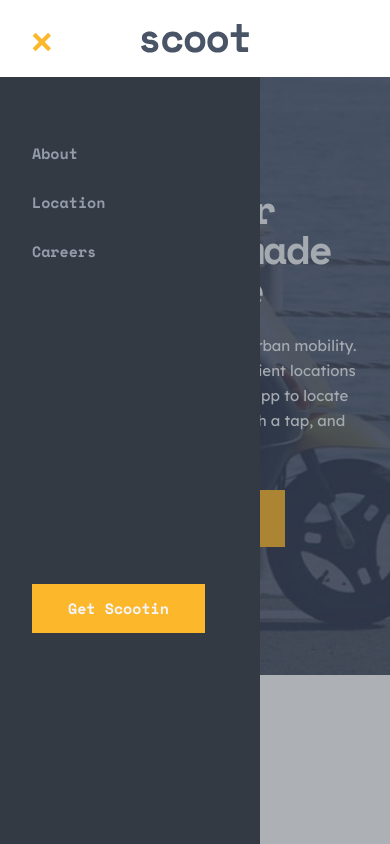
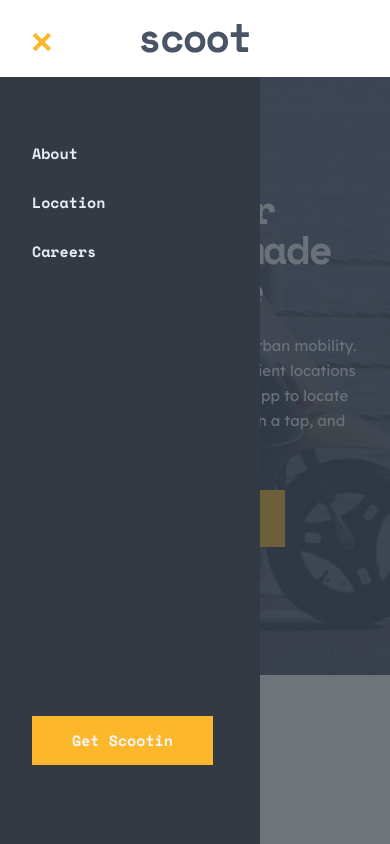
Before and after one commit to lastiwan89/scott-web-app, a Next.js app: page / in a window 390 px wide. Both pictures are taken after a click on the element 42 px from the left and 40 px from the top of the page. Shown: the top 844 px of the page. Built offline with nearby package versions, Linux system fonts and the light colour scheme.

Commit message:
footer link & wasureta no text cl on navbar

```diff
--- a/src/components/footer.tsx
+++ b/src/components/footer.tsx
@@ -28,9 +28,9 @@ export default function Footer() {
       </div>
       <div className="flex flex-col items-center gap-10 bg-grey-darker px-8 py-16 md:flex-row md:justify-between md:py-9 lg:px-40">
         <div className="flex flex-col items-center gap-10 md:flex-row md:gap-x-14">
-          <div>
+          <Link className="" href="/">
             <Logo type="footer" />
-          </div>
+          </Link>
           <div className="flex flex-col items-center gap-4 font-mono md:flex-row md:gap-8">
             <Link
               className="font-mono text-15 font-bold capitalize text-grey-dimmed"
--- a/src/components/navbar.tsx
+++ b/src/components/navbar.tsx
@@ -68,27 +68,27 @@ export default function Navbar() {
 
       {/* overlay nav */}
       <div
-        className={`${open ? "fixed" : "hidden"} top-[77px] h-full w-full bg-grey-darker/40`}
+        className={`${open ? "fixed" : "hidden"} top-[77px] h-full w-full bg-grey-darker/70`}
       >
-        <div className="flex h-full w-2/3 flex-col gap-80 bg-grey-darker pb-6 pl-8 pt-16">
+        <div className="grid h-full w-2/3 gap-80 bg-grey-darker pb-6 pl-8 pt-16">
           <div className="flex flex-col gap-6">
             <Link
               onClick={handleOpen}
-              className="font-mono text-15 font-bold text-grey-dimmed"
+              className="font-mono text-15 font-bold text-grey-light"
               href="/about"
             >
               About
             </Link>
             <Link
               onClick={handleOpen}
-              className="font-mono text-15 font-bold text-grey-dimmed"
+              className="font-mono text-15 font-bold text-grey-light"
               href="/location"
             >
               Location
             </Link>
             <Link
               onClick={handleOpen}
-              className="font-mono text-15 font-bold text-grey-dimmed"
+              className="font-mono text-15 font-bold text-grey-light"
               href="/career"
             >
               Careers
@@ -96,7 +96,7 @@ export default function Navbar() {
           </div>
 
           <Link className="" onClick={handleOpen} href="/career">
-            <button className="bg-yellow-dark px-9 py-3 font-mono text-15 font-bold text-grey-snow">
+            <button className="bg-yellow-dark px-10 py-3 font-mono text-15 font-bold text-grey-snow">
               Get Scootin
             </button>
           </Link>
```
